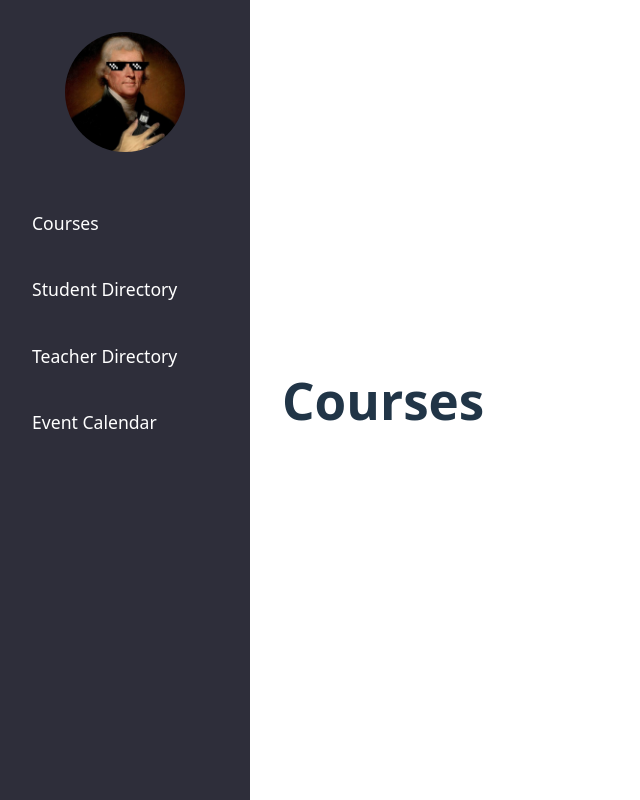
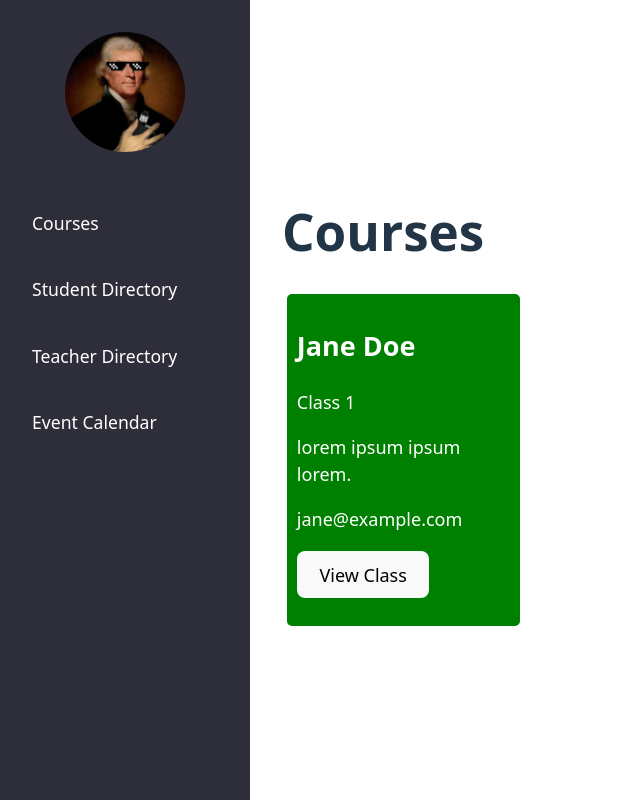
Before and after one commit to Quole0812/TjDashboard, a React (Vite) app in the folder dashboard/: page /courses in a window 1280 px wide. Shown: the whole page, without its empty margins (0-640 px from the left). Built offline with nearby package versions, Linux system fonts and the light colour scheme.

Commit message:
Rough Template for how Course Page will look like

```diff
--- /dev/null
+++ b/dashboard/src/routes/courses.css
@@ -0,0 +1,18 @@
+.course-dashboard {
+    padding: 40px;
+    background-color: #DE9151;
+}
+
+
+.h1 {
+   text-align: center;
+}
+
+.card{
+    font-size: large;
+    margin: 2%;
+    background-color: green;
+    color: white;
+    border-radius: 5px;
+    padding: 10px;
+}
--- a/dashboard/src/routes/courses.jsx
+++ b/dashboard/src/routes/courses.jsx
@@ -1,14 +1,37 @@
 import Sidebar from '../components/Sidebar';
+import './courses.css';
 
 const Courses = () => {
   return (
     <div>
       <Sidebar />
-      <main>
+       <main>
         <h1>Courses</h1>
-        {/* Add your courses content here */}
+        {/*
+        <div class="course-dashboard">
+        <button class="add-class-btn">Add Class</button>
+          <div class="card"> Class 1 </div>
+        </div>
+        */}
+  <div class="column">
+    <div class="card">
+      <div class="container">
+        <h2>Jane Doe</h2>
+        <p class="title">Class 1</p>
+        <p>lorem ipsum ipsum lorem.</p>
+        <p>jane@example.com</p>
+        <p><button class="button">View Class</button></p>
+      </div>
+    </div>
+  </div>
+
       </main>
+
+
     </div>
+
+
+
   );
 };
 
```
Also changed, not shown: 1 other file (tests, documents, lock files or other folders).
